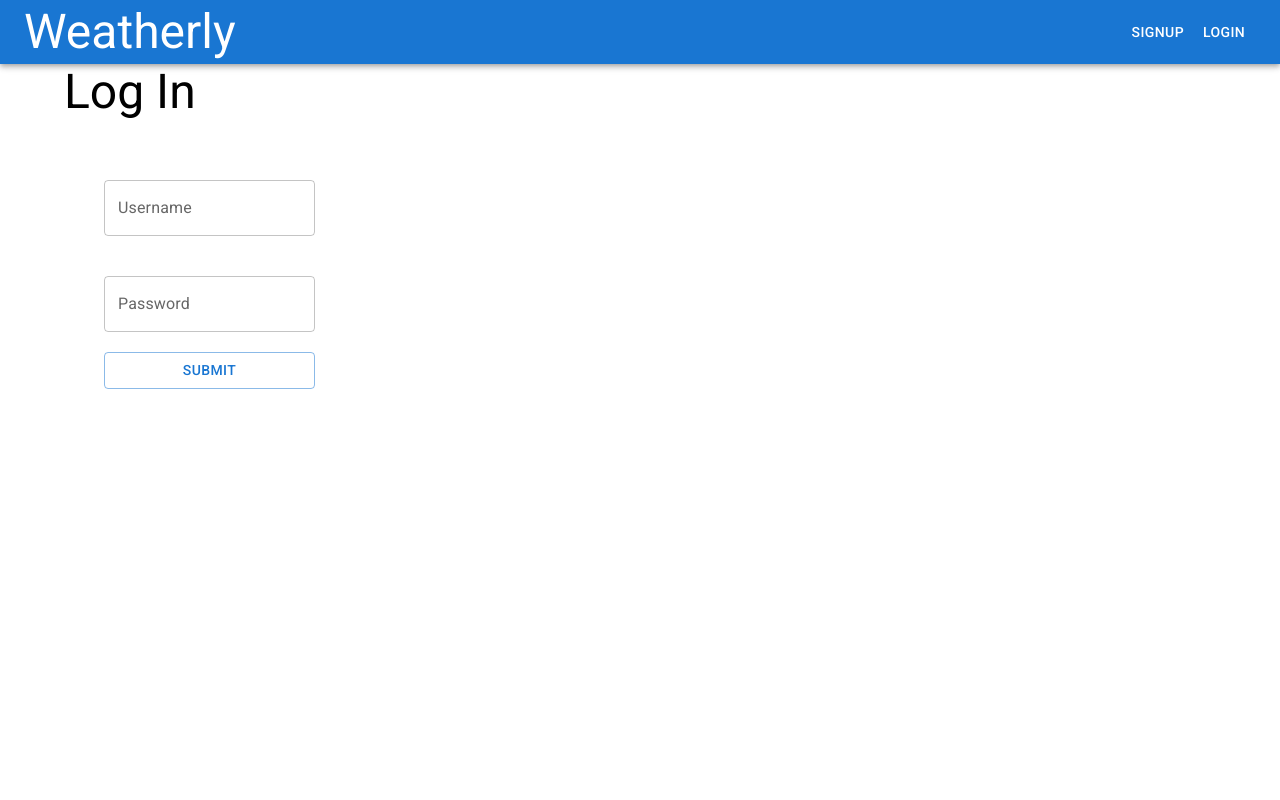
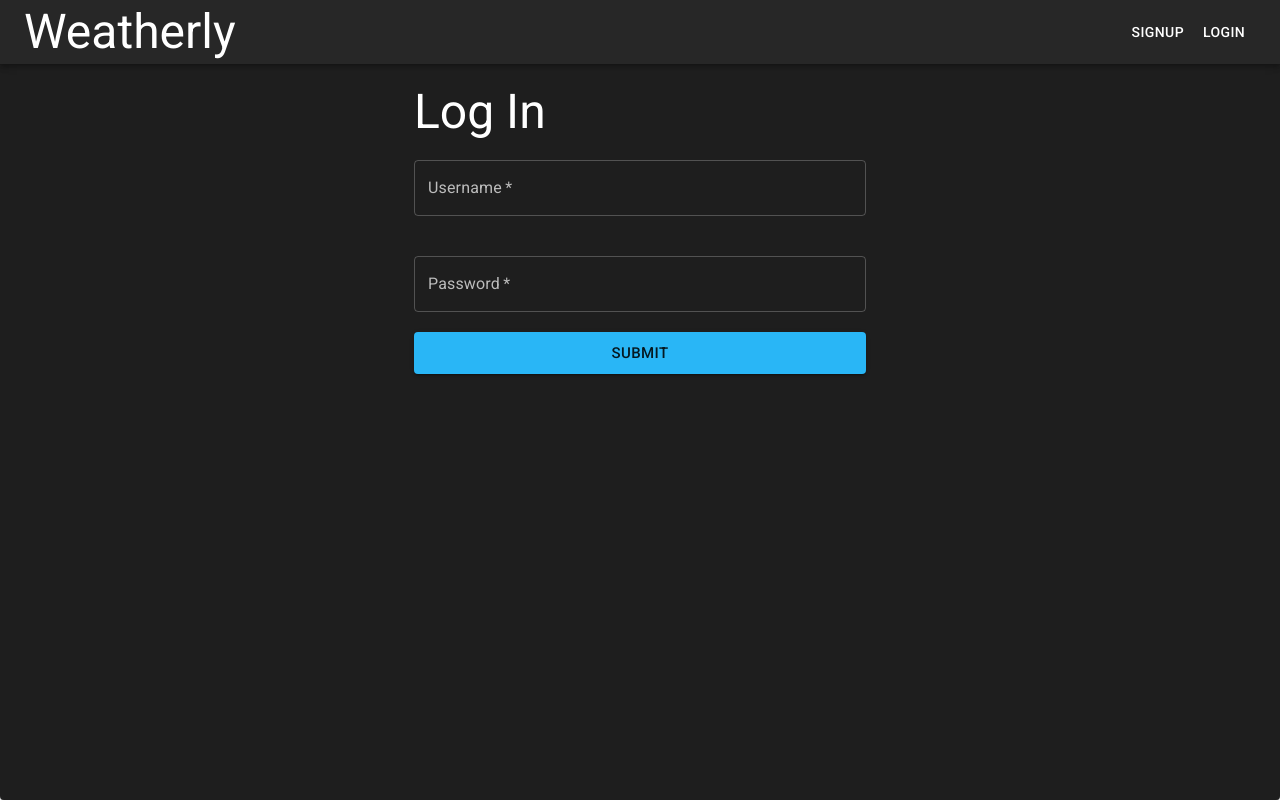
Before and after one commit to PeteDarinzo/Weatherly-Frontend, a React (Create React App) app: page /login in a window 1280 px wide. Built offline with nearby package versions, Linux system fonts and the light colour scheme; no server answers.

Commit message:
forecast loads on login, continue with styling

```diff
--- a/src/Components/App.js
+++ b/src/Components/App.js
@@ -7,8 +7,19 @@ import WeatherlyApi from './Api';
 import jwt_decode from "jwt-decode";
 import { saveUserData, sendMovieToAPI } from '../Actions/actions';
 import { useDispatch } from "react-redux";
+import Paper from '@mui/material/Paper';
+import Container from '@mui/material/Container';
+
+import { createTheme, ThemeProvider, styled } from '@mui/material/styles';
+
 
 function App() {
+
+  const theme = createTheme({
+    palette: {
+      mode: "dark",
+    },
+  });
 
   const history = useHistory();
   const dispatch = useDispatch();
@@ -22,7 +33,7 @@ function App() {
   useEffect(() => {
     if (localStorage.getItem("weatherlyToken")) {
       const token = JSON.parse(localStorage.getItem("weatherlyToken"));
-      WeatherlyApi.token = token; // set token for future reqeusts
+      WeatherlyApi.token = token; // set token for future requests
       setUserToken(token);
     }
   }, []);
@@ -93,7 +104,8 @@ function App() {
   }
 
   return (
-    <div>
+    <ThemeProvider theme={theme}>
+      <Paper sx={{ minHeight: "100vh" }}>
         <NavBar loggedIn={userToken} logout={logout} />
         <Routes
           getMovies={getMovies}
@@ -105,7 +117,8 @@ function App() {
           username={userData.username}
           updateUser={updateUser}
         />
-    </div>
+      </Paper>
+    </ThemeProvider>
   );
 }
 
--- a/src/Components/ForecastComponents/Forecast.js
+++ b/src/Components/ForecastComponents/Forecast.js
@@ -22,16 +22,18 @@ const Forecast = () => {
   useEffect(() => {
 
     if (userData) {
-      setUserPrefs({minTemp, maxTemp, thunderstorm, drizzle, rain, snow, overcast });
+      setUserPrefs({ minTemp, maxTemp, thunderstorm, drizzle, rain, snow, overcast });
+      if (!forecast.length) {
+        dispatch(fetchForecastFromAPI(lat, lon, units));
+      }
     }
 
   }, [userData]);
 
 
-  function handleClick() {
-    console.log(userPrefs);
-    dispatch(fetchForecastFromAPI(lat, lon, units));
-  }
+  // function handleClick() {
+  //   dispatch(fetchForecastFromAPI(lat, lon, units));
+  // }
 
   function getCompatibility(day) {
     let conditionsMet;
@@ -52,13 +54,11 @@ const Forecast = () => {
       conditionsMet = false
     }
 
-
-
-    if(temperature <= userPrefs.minTemp || userPrefs.maxTemp <= temperature) {
+    if (temperature <= userPrefs.minTemp || userPrefs.maxTemp <= temperature) {
       tempMet = true;
     }
 
-    if(conditionsMet && tempMet) {
+    if (conditionsMet && tempMet) {
       return "Very Good!";
     } else if (conditionsMet || tempMet) {
       return "Good!";
@@ -67,12 +67,15 @@ const Forecast = () => {
     }
   }
 
+  if (!forecast.length) return (<b>Loading forecast</b>)
+
+
   return (
     <Container>
-      <Box m={4}>
+      {/* <Box m={4}>
         <Button onClick={handleClick} variant="contained">Refresh</Button>
-      </Box>
-      <Typography variant="h3">Forecast for {city}</Typography>
+      </Box> */}
+      <Typography variant="h3" sx={{ margin: "20px" }}>Forecast for {city}</Typography>
       <Grid container spacing={3}>
         {forecast.map(day => {
 
--- a/src/Components/LoginForm.js
+++ b/src/Components/LoginForm.js
@@ -8,10 +8,6 @@ import FormControl from '@mui/material/FormControl';
 import { makeStyles } from "@mui/styles";
 
 const useStyles = makeStyles({
-  form: {
-    margin: 20,
-    padding: 20
-  },
   field: {
     marginTop: 20,
     marginBottom: 20,
@@ -47,13 +43,35 @@ const LoginForm = ({ login }) => {
 
 
   return (
-    <Container>
+    <Container sx={{ width: "500px", marginTop: "20px" }}>
       <Typography variant="h3">Log In</Typography>
-      <form className={classes.form} onSubmit={handleSubmit}>
-        <FormControl>
-          <TextField className={classes.field} name="username" id="username" label="Username" variant="outlined" value={formData.username} onChange={handleChange} />
-          <TextField className={classes.field} name="password" id="password" label="Password" variant="outlined" value={formData.password} onChange={handleChange} />
-          <Button type="submit" variant="outlined">Submit</Button>
+      <form onSubmit={handleSubmit}>
+        <FormControl fullWidth>
+          <TextField
+            className={classes.field}
+            name="username"
+            id="username"
+            label="Username"
+            variant="outlined"
+            value={formData.username}
+            onChange={handleChange}
+            fullWidth
+            required />
+          <TextField
+            className={classes.field}
+            name="password"
+            id="password"
+            label="Password"
+            variant="outlined"
+            value={formData.password}
+            onChange={handleChange}
+            fullWidth
+            required />
+          <Button
+            type="submit"
+            size="large"
+            variant="contained"
+            color="info">Submit</Button>
         </FormControl>
       </form>
     </Container>
--- a/src/Components/SearchComponents/MovieSearchForm.js
+++ b/src/Components/SearchComponents/MovieSearchForm.js
@@ -47,7 +47,7 @@ const MovieSearchForm = ({ getMovies }) => {
 
   return (
     <Container>
-      <Box className={classes.form} sx={{ border: '3px solid black' }}>
+      <Box className={classes.form}>
         <Typography variant="h4">Search Titles</Typography>
         <form onSubmit={handleSubmit}>
           <FormControl fullWidth>
@@ -61,7 +61,11 @@ const MovieSearchForm = ({ getMovies }) => {
               fullWidth
               onChange={handleChange}
               required />
-            <Button type="submit" variant="contained" color="secondary">Search</Button>
+            <Button
+              type="submit"
+              variant="contained"
+              color="info"
+              size="large">Search</Button>
           </FormControl>
         </form>
       </Box>
--- a/src/Components/SignupForm.js
+++ b/src/Components/SignupForm.js
@@ -48,7 +48,7 @@ const SignupForm = ({ register }) => {
 
 
   return (
-    <Container>
+    <Container sx={{ width: "500px", marginTop: "20px" }}>
       <Typography variant="h3">Sign Up</Typography>
       <form onSubmit={handleSubmit}>
         <FormControl fullWidth onSubmit={handleSubmit}>
@@ -70,6 +70,7 @@ const SignupForm = ({ register }) => {
             variant="outlined"
             value={formData.password}
             onChange={handleChange}
+            fullWidth
             required />
           <TextField
             className={classes.field}
@@ -79,6 +80,7 @@ const SignupForm = ({ register }) => {
             variant="outlined"
             value={formData.zipCode}
             onChange={handleChange}
+            fullWidth
             required />
           <TextField
             className={classes.field}
@@ -91,7 +93,11 @@ const SignupForm = ({ register }) => {
             fullWidth>
             {countryList.map(country => <MenuItem key={countryListAlpha2[country]} value={countryListAlpha2[country]}>{country}</MenuItem>)}
           </TextField>
-          <Button type="submit" onClick={handleSubmit} variant="contained">Submit</Button>
+          <Button
+            size="large"
+            type="submit"
+            variant="contained"
+            color="info">Submit</Button>
         </FormControl>
       </form>
     </Container >
```
Also changed, not shown: src/Actions/actions.js (+1 -8 lines). Lines whose indentation alone changed are shown as unchanged.
